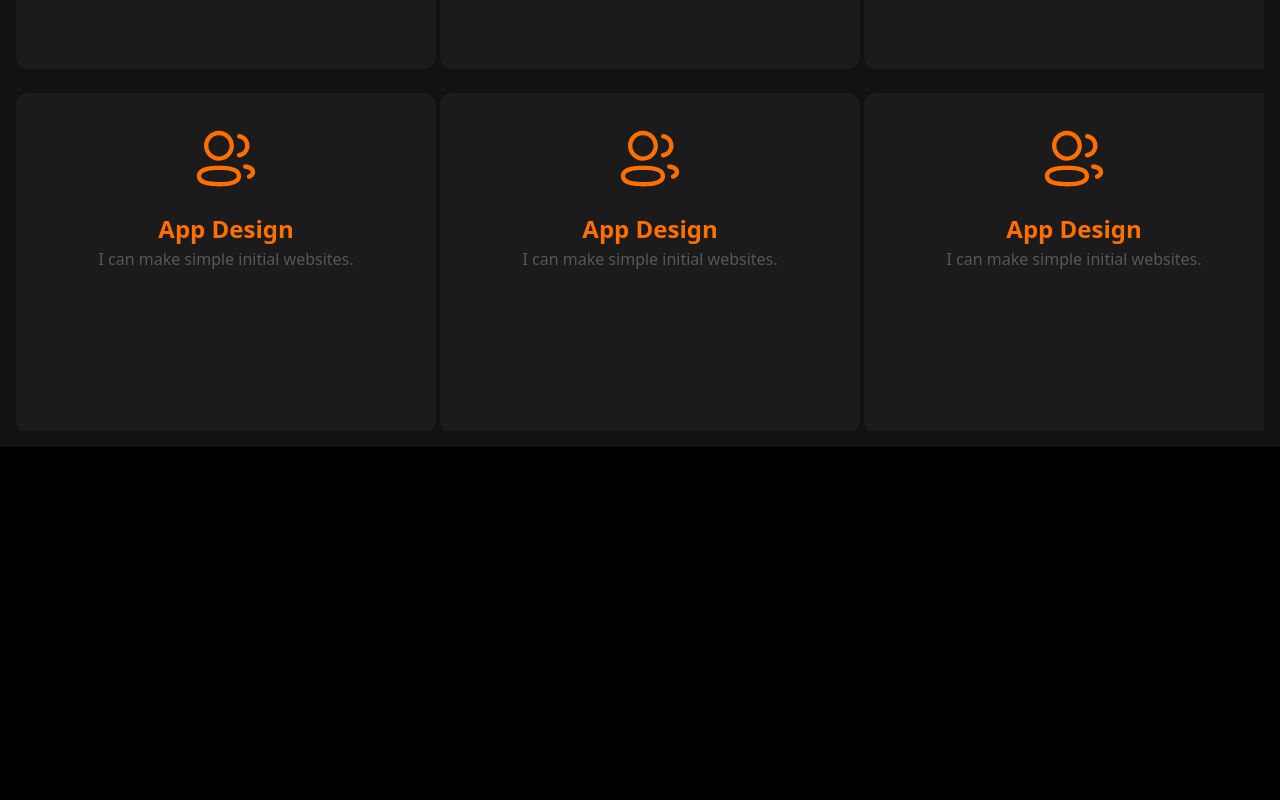
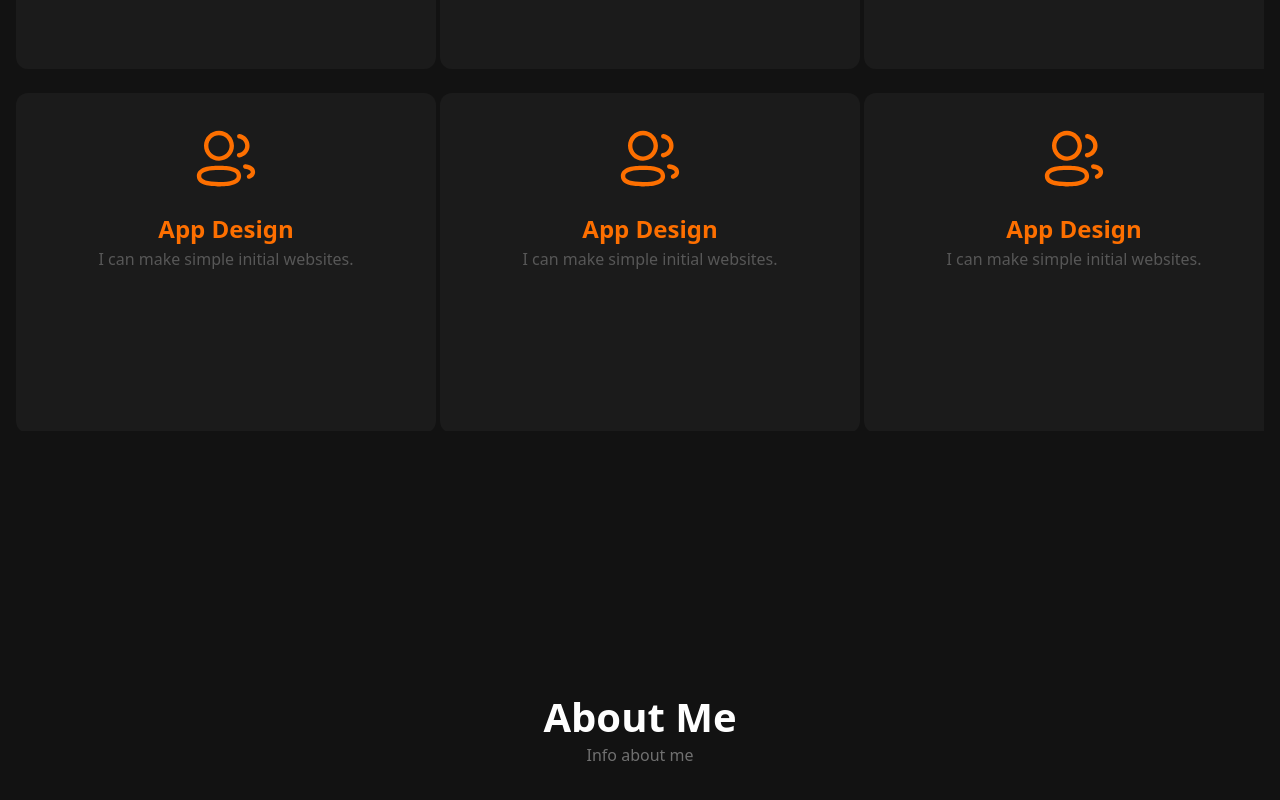
Before and after one commit to imranahmetov-png/my-blog, a React (Vite) app: page / in a window 1280 px wide. Shown: the part 1468-2268 px from the top of the page. Before the commit the page ends 1915 px from the top, so only its background shows below. Built offline with nearby package versions, Linux system fonts and the light colour scheme.

Commit message:
страница About me в разработке

```diff
--- a/src/App.tsx
+++ b/src/App.tsx
@@ -1,19 +1,25 @@
 import UIHeader from './component/header'
 import UiHero from './component/ui-hero'
-import UiService from './component/service'
+import UiFrame from './component/service'
+import UiAboutMe from './component/aboutMe'
 function App() {
   return (
     <div className="bg-[#121212] min-w-screen min-h-screen pt-[57px] sm:min-w-screen overflow-x-hidden sm:min-h-screen">
       <div className="flex flex-col justify-start items-center gap-[150px]">
         {/* UI HERO SECTION */}
-        <div className="min-w-[100%] h-[854px] flex flex-col justify-start items-center gap-[100px] p-4">
+        <div className="min-w-screen h-[854px] flex flex-col justify-start items-center gap-[100px] p-4">
           <UIHeader />
           <UiHero />
         </div>
         {/*Services Section */}
-        <div className="min-w-[100%] h-[854px] flex flex-col justify-start items-center gap-[100px] p-4">
-          <UiService />
+        <div className="min-w-screen h-[854px] flex flex-col justify-start items-center gap-[100px] p-4">
+          <UiFrame />
         </div>
+        {/* About Me Section */}
+        <div className="min-w-screen h-[854px] flex flex-col justify-start items-center gap-[100px] p-4">
+          <UiAboutMe />
+        </div>
+        {/* Portfolio Section */}
       </div>
     </div>
   )
--- /dev/null
+++ b/src/component/aboutMe.tsx
@@ -0,0 +1,25 @@
+function UiAboutMe() {
+  return (
+    <div className="bg-[#121212] min-w-screen min-h-screen flex flex-col justify-start items-center pt-20 gap-[40px]">
+      <div className="w-[188px] h-[98px] flex flex-col">
+        <div className="h-[48px] flex items-center justify-center">
+          <p className="text-[#FEFEFE] text-[40px] font-bold leading-none whitespace-nowrap">
+            About Me
+          </p>
+        </div>
+
+        <div className="flex-1 flex items-center justify-center px-3">
+          <p className="text-[#707070] text-[16px] text-center leading-none whitespace-nowrap">
+            Info about me
+          </p>
+        </div>
+      </div>
+      <div className="w-[1298px] h-[808px] gap-[100px]"></div>
+    </div>
+  )
+}
+
+export default UiAboutMe
+//whitespace-nowrap → гарантирует, что текст никогда не перенесётся на вторую строку
+//leading-none → убирает лишнюю высоту строки
+//px-3 —отступы слева и справа по 0.75rem (12px)
```
